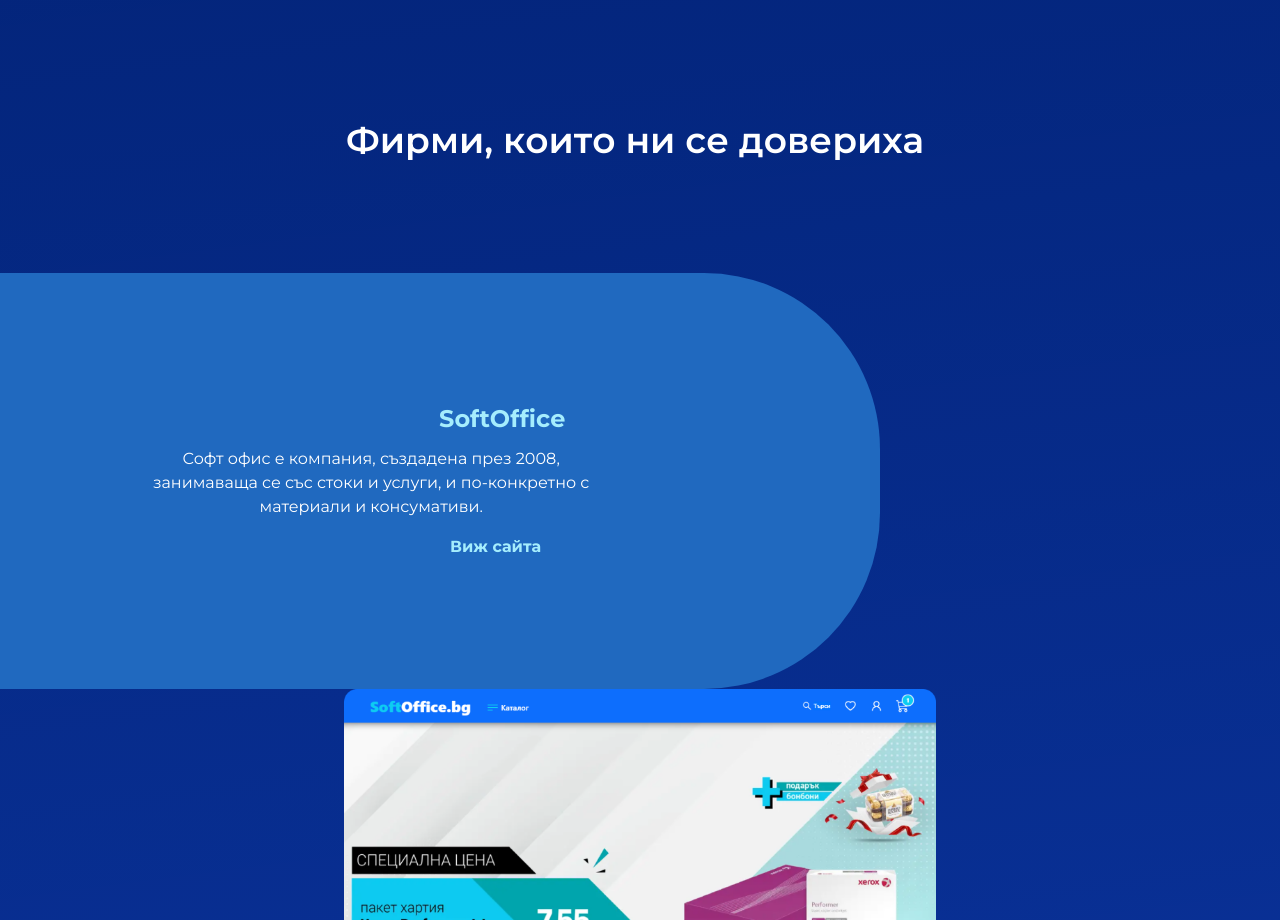
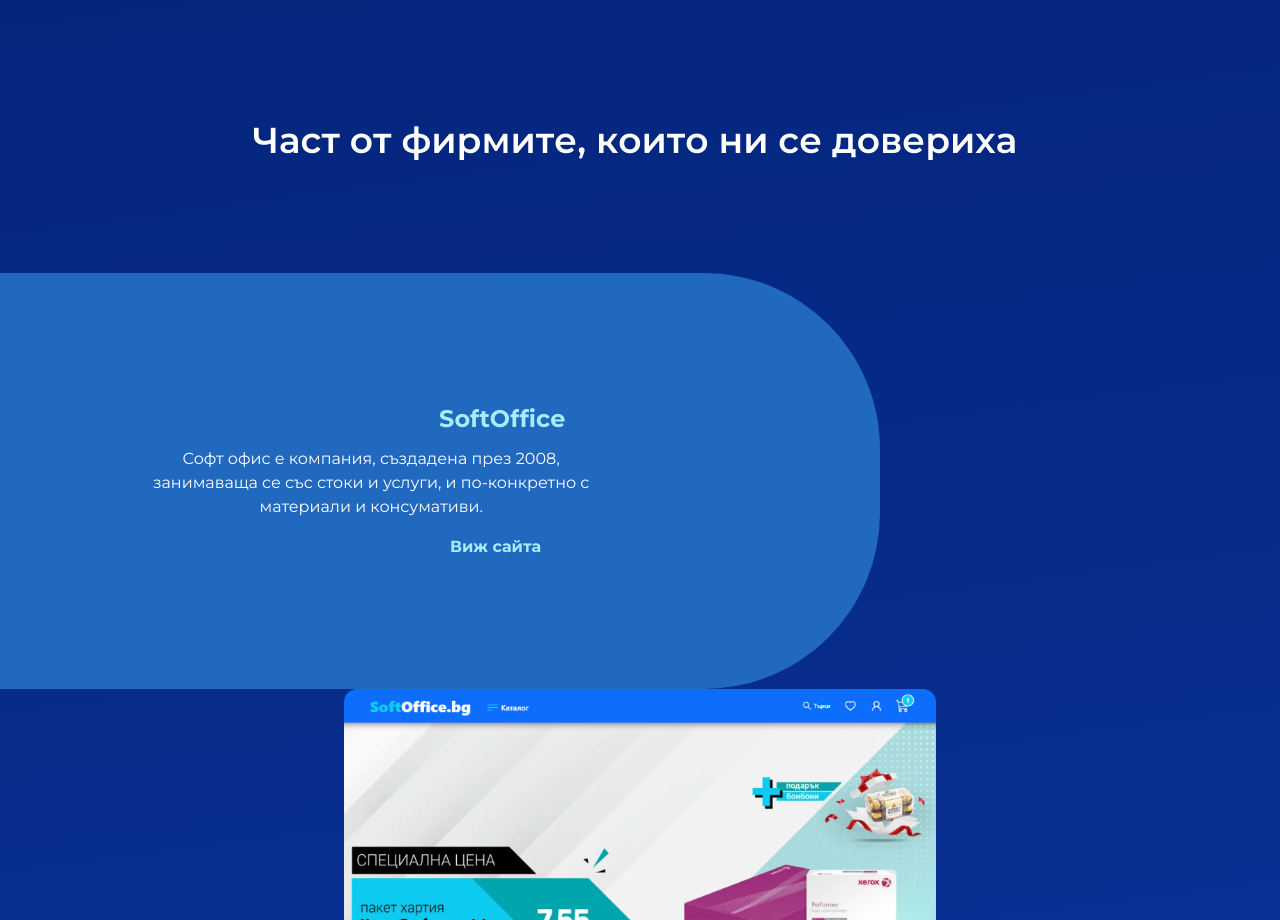
Before and after one commit to StroverIT/Strover, a Next.js app: page / in a window 1280 px wide. Shown: the part 3380-4300 px from the top of the page. Built offline with nearby package versions, Linux system fonts and the light colour scheme; a web font is replaced by a local one.

Commit message:
chaning text

```diff
--- a/components/indexPage/FirmsWhoTrust.js
+++ b/components/indexPage/FirmsWhoTrust.js
@@ -56,7 +56,7 @@ export default function FirmsWhoTrust() {
           placeholderText={[
             {
               type: "heading1",
-              text: "Фирми, които ни се довериха",
+              text: "Част от фирмите, които ни се довериха",
               paddingBottom: "10px",
             },
           ]}
```
